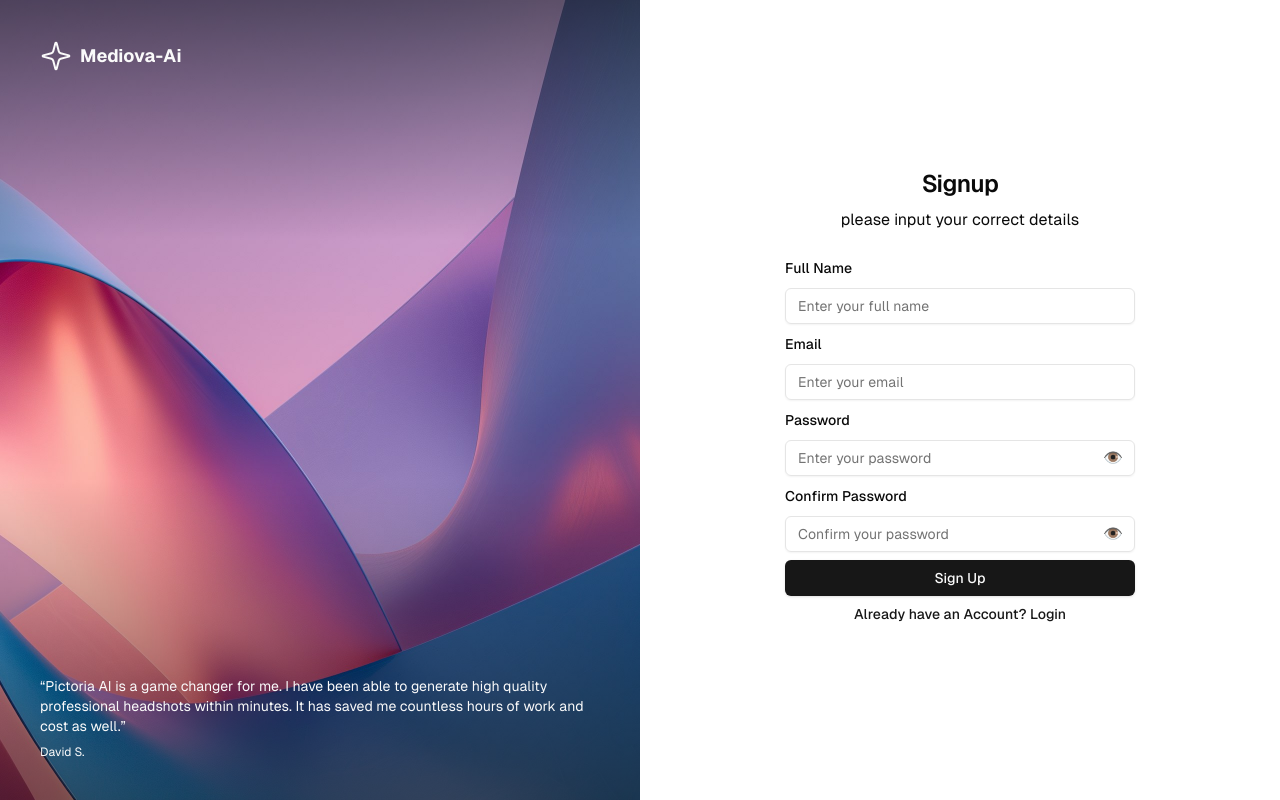
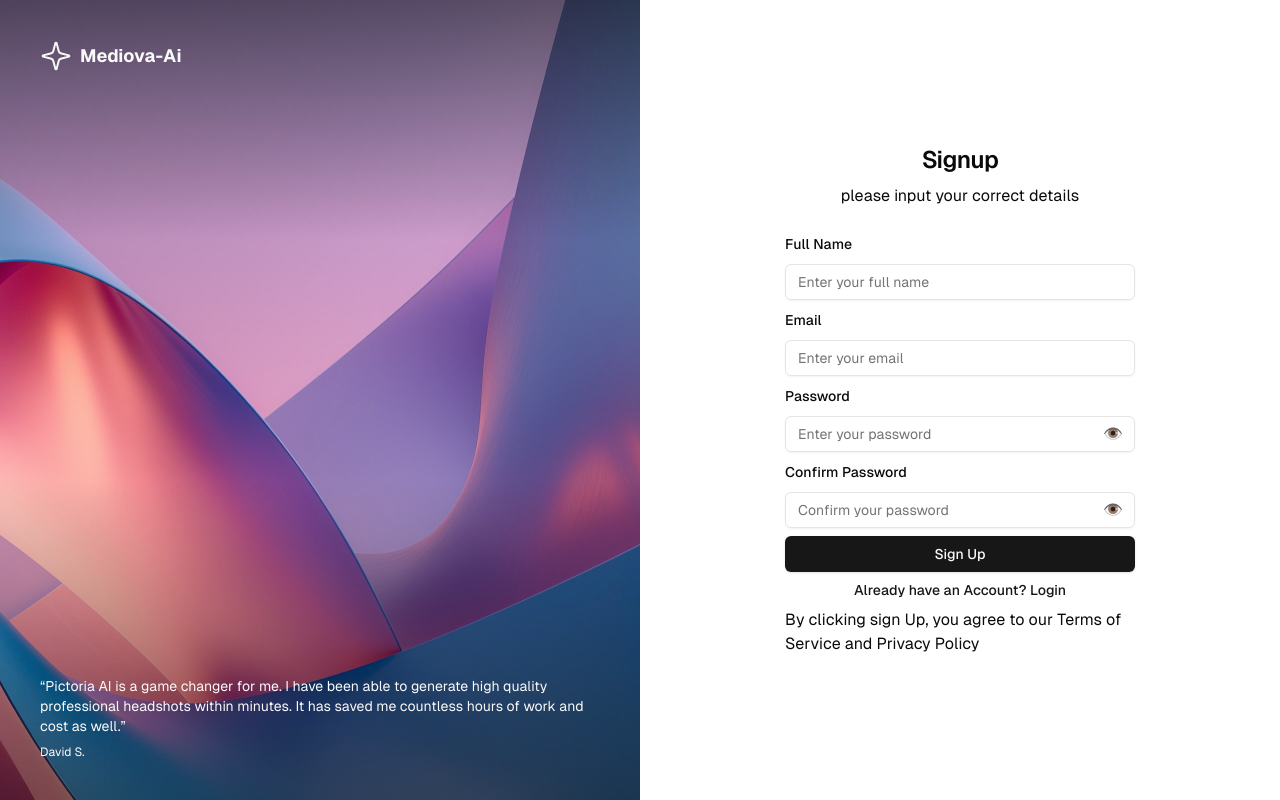
Before and after one commit to kinglove58/Mediova-Ai, a Next.js app: page /login in a window 1280 px wide. Both pictures are taken after a click on the button "Need an Account? SignUp". Built offline with nearby package versions, Linux system fonts and the light colour scheme.

Commit message:
feat: add Terms of Service and Privacy Policy agreement message to SignUp section

```diff
--- a/src/components/authentication/AuthForm.tsx
+++ b/src/components/authentication/AuthForm.tsx
@@ -59,6 +59,7 @@ const AuthForm = () => {
                 Already have an Account? Login
               </Button>
             </div>
+            <span>By clicking sign Up, you agree to our Terms of Service and Privacy Policy</span>
           </>
         )}
       </div>
```
